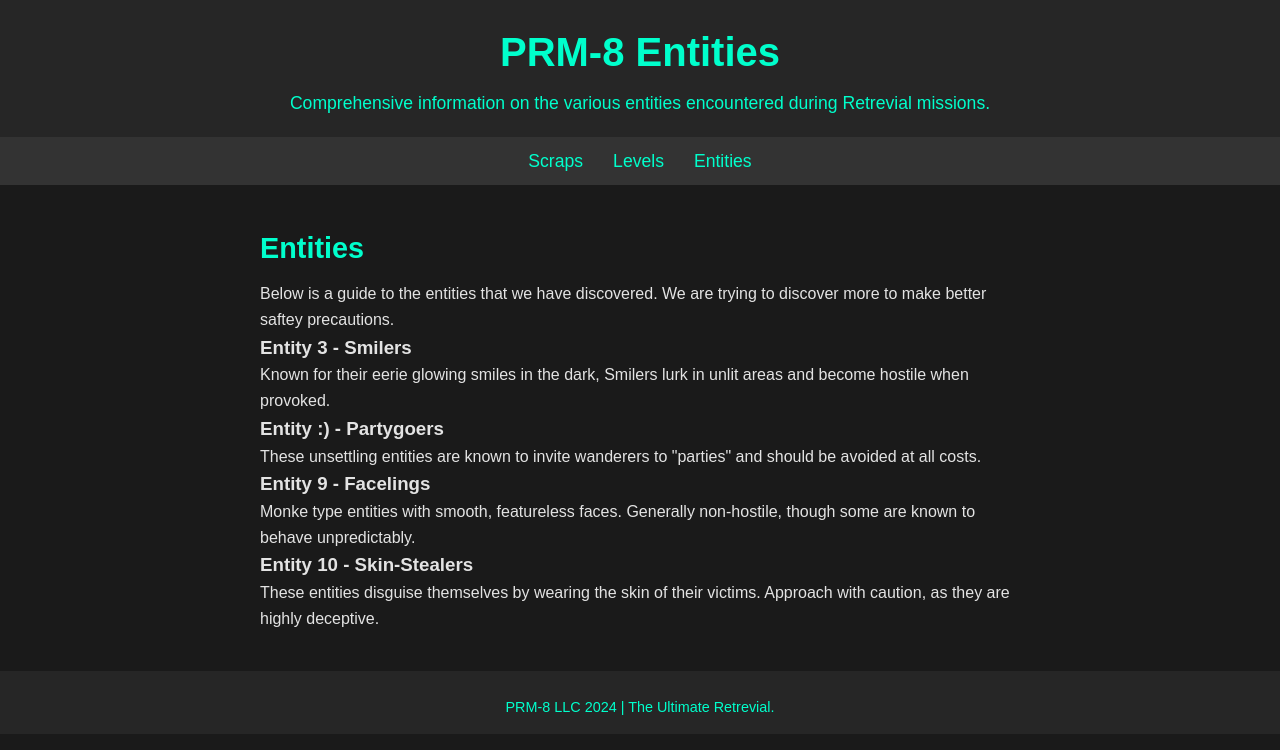
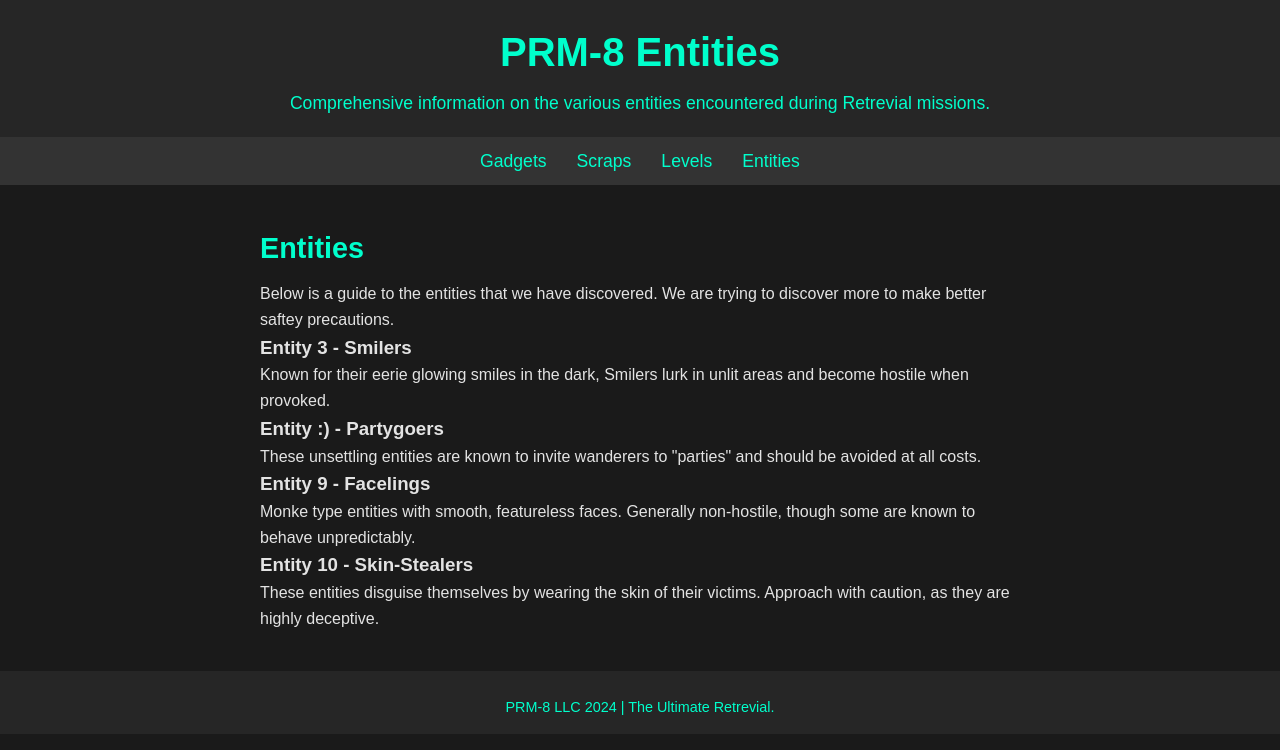
Before and after one commit to sodacanstudio/PRM-8, a plain HTML site: page entities.html in a window 1280 px wide. Drawn offline with Linux system fonts and the light colour scheme.

Commit message:
Update entities.html

```diff
--- a/entities.html
+++ b/entities.html
@@ -14,7 +14,7 @@
 
     <nav>
         <ul>
-
+             <li><a href="gadgets.html">Gadgets</a></li>
             <li><a href="scraps.html">Scraps</a></li>
             <li><a href="levels.html">Levels</a></li>
             <li><a href="entities.html">Entities</a></li>
```
